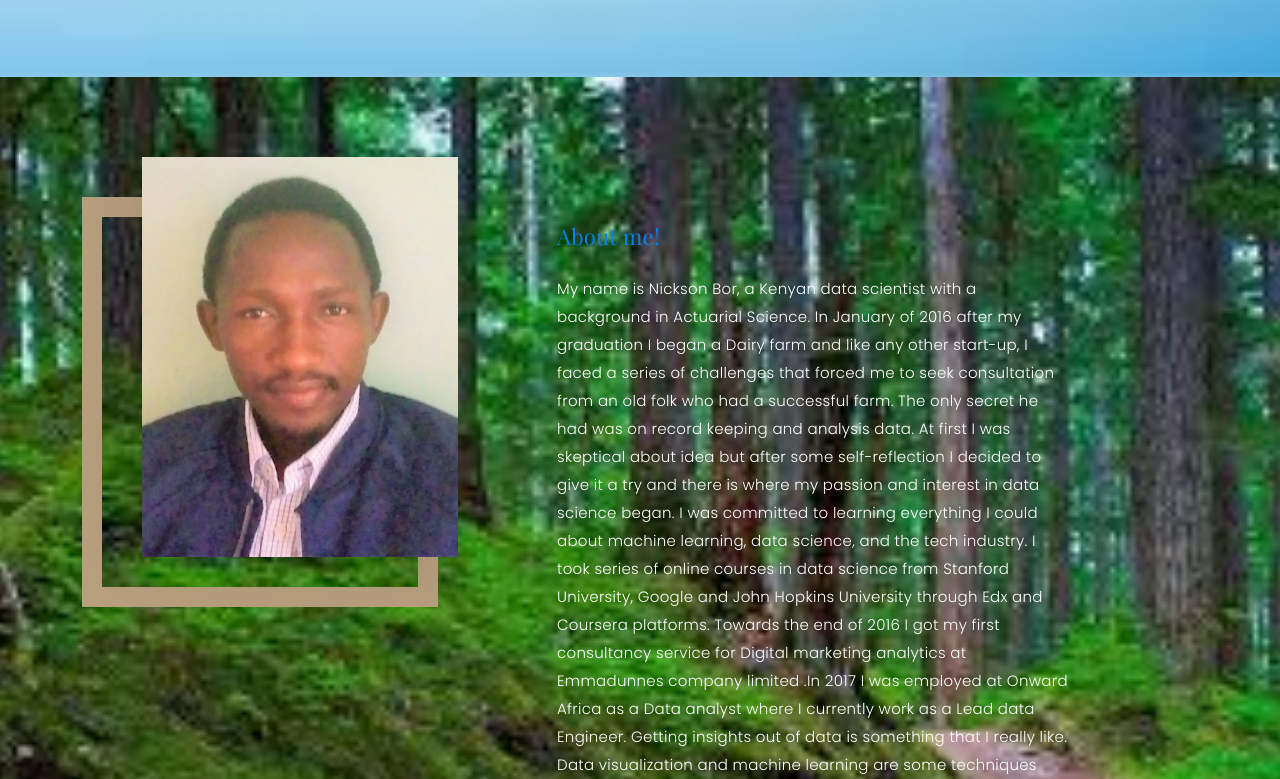
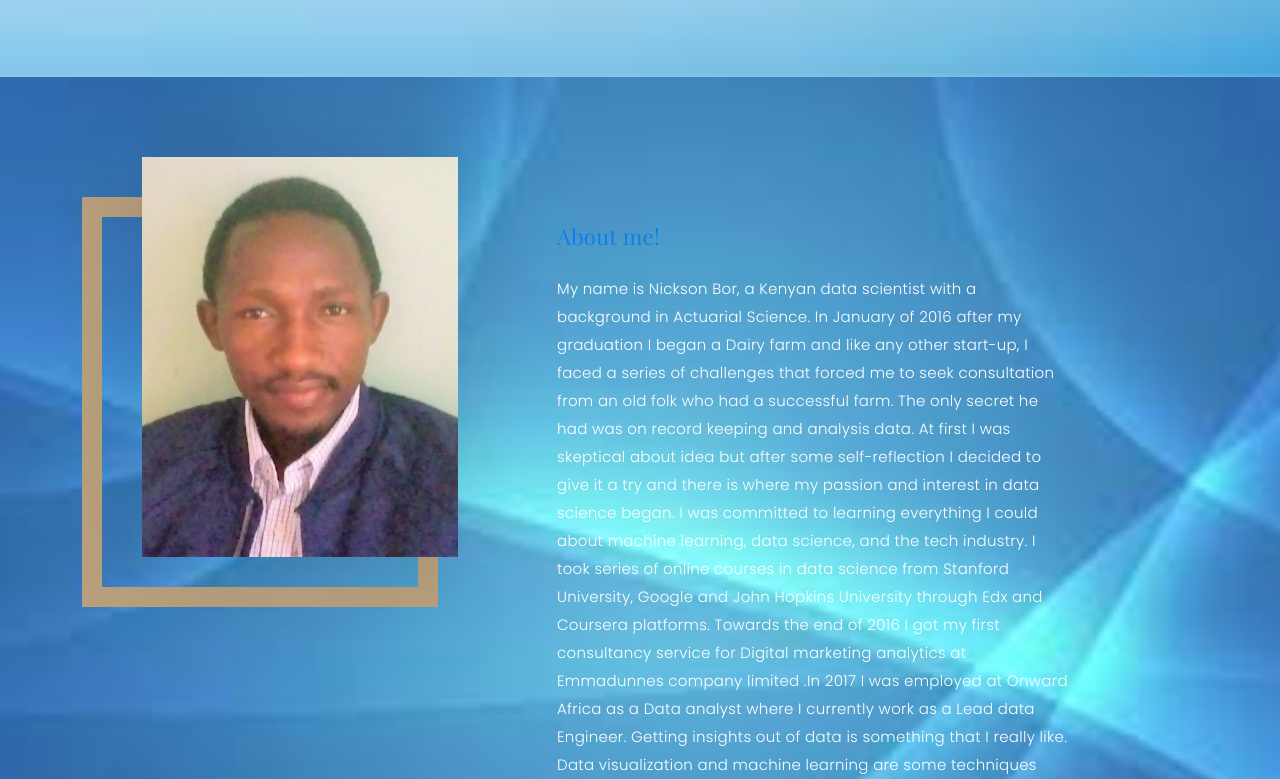
Before and after one commit to Nickjas/Nickjas.github.io, a plain HTML site: page index.html in a window 1280 px wide. Shown: the part 3495-4274 px from the top of the page. Drawn offline with nearby package versions, Linux system fonts and the light colour scheme; files whose address does not match are found by name; a web font is replaced by a local one.

Commit message:
Update style.css

```diff
--- a/assets/css/style.css
+++ b/assets/css/style.css
@@ -325,7 +325,7 @@ nav ul li a {
 #about {
   width: 100%;
   height: auto;
-  background: url("../img/b2.jpg") repeat scroll center center/cover;
+  background: url("../img/bg7.jpg") repeat scroll center center/cover;
   /*background: #a6deda;  Resize the background image to cover the entire container */
   padding-top: 120px;
 }
```
